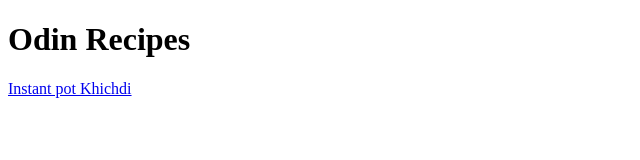
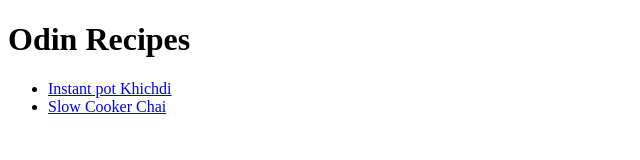
Before and after one commit to sn4P3/odin-recipes, a plain HTML site: page index.html in a window 1280 px wide. Shown: the whole page, without its empty margins (0-640 px from the left). Drawn offline with Linux system fonts and the light colour scheme.

Commit message:
Add Chai recipe link

```diff
--- a/index.html
+++ b/index.html
@@ -8,6 +8,9 @@
 
     <body>
         <h1>Odin Recipes</h1>
-        <a href="recipes/khichdi.html">Instant pot Khichdi</a>
+        <ul>
+            <li><a href="recipes/khichdi.html">Instant pot Khichdi</a></li>
+            <li><a href="recipes/chai.html">Slow Cooker Chai</a></li>
+        </ul>
     </body>
 </html>
```
